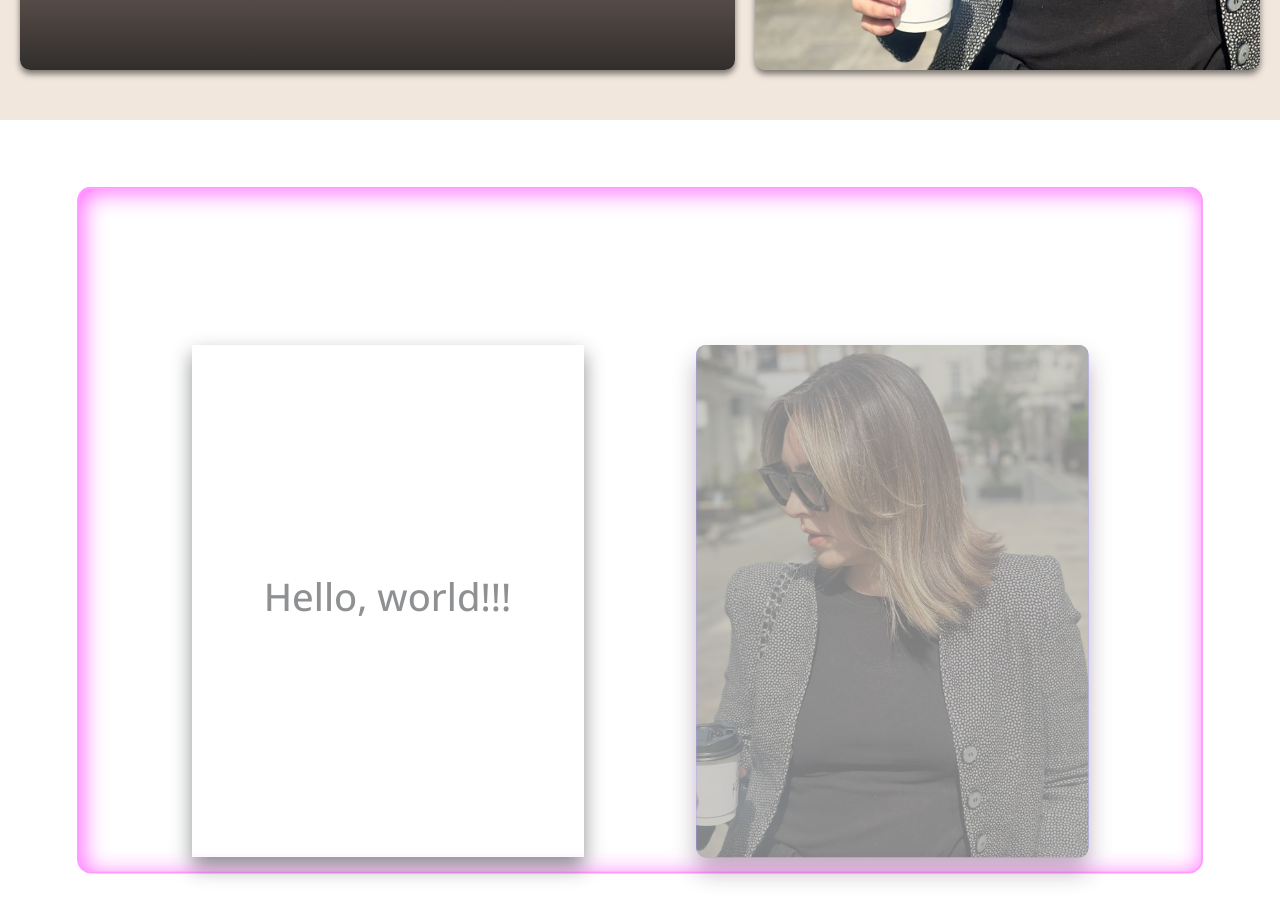
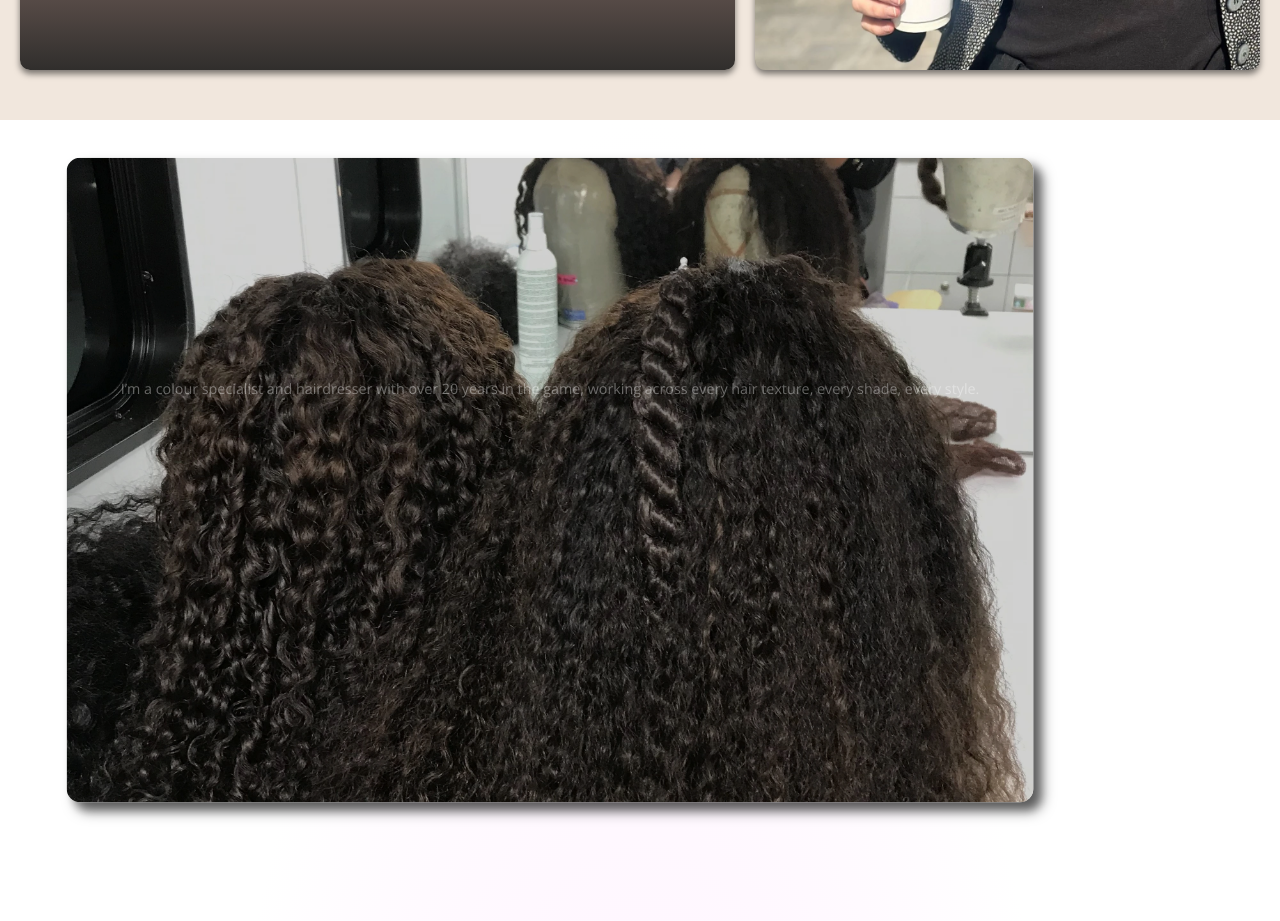
Before and after one commit to 2ndborn/karahair, a React (Create React App) app in the folder kara-app/: page /mystory in a window 1280 px wide. Shown: the part 3480-4401 px from the top of the page. Built offline with nearby package versions, Linux system fonts and the light colour scheme; a web font is replaced by a local one.

Commit message:
Styling the tile component

```diff
--- a/kara-app/src/components/TileComponent.js
+++ b/kara-app/src/components/TileComponent.js
@@ -2,7 +2,7 @@ import React, { useRef } from 'react';
 import { motion, useScroll, useSpring, useTransform, useVelocity } from 'framer-motion';
 import brazil from '../assets/brazil.webp';
 
-const TileComponent = () => {
+export default function TileComponent({margin, boxShadow, content,}) {
   const ref = useRef(null);
 
   const { scrollYProgress } = useScroll({
@@ -10,20 +10,16 @@ const TileComponent = () => {
     offset: ["start end", "end start"]
   });
 
-  const boxShadow = useTransform(scrollYProgress, [0, 1], [
-    "inset 15px 15px 25px rgba(255, 3, 255, 0.6)",
-    "inset -15px -15px 25px rgba(255, 3, 255, 0.6)"
-  ]);
   const opacity = useTransform(scrollYProgress, [0.25, 0.5, 0.75], [0,1,0]);
   const opacitySpring = useSpring(opacity, {stiffness: 100, damping: 30, restDelta: 0.001})
   const y = useTransform(scrollYProgress, [0,1], [300, -300])
 
   const { scrollYProgress: scrollScale } = useScroll({
     target: ref,
-    offset: ["end end", "end start"]
+    offset: ["start end", "end start"]
   });
 
-  const scale = useTransform(scrollScale, [0,1], [1, 0.85])
+  const scale = useTransform(scrollScale, [0.2, 0.5, 0.8], [0.8, 1, 0.8])
 
   const {scrollY} = useScroll({target: ref});
   const velocity = useVelocity(scrollY);
@@ -31,8 +27,8 @@ const TileComponent = () => {
   const velocitySpring = useSpring(velocityMap, { stiffness: 30, damping: 90 })
 
   return (
-    <div style={{ height: "300vh", padding: "50px" }}>
-        <div style={{height: "100vh,"}} />
+    <div style={{ height: "200vh", boxSizing: "border-box"}}>
+      <div style={{ height: "50vh," }} />
       <motion.div
         ref={ref}
         style={{
@@ -40,40 +36,41 @@ const TileComponent = () => {
           position: "sticky",
           top: 60,
           height: "90vh",
-          backgroundColor: "#fff",
-          border: "rgba(255, 3, 255, 0.4) solid 2px",
           borderRadius: "15px",
-          display: "flex",
-          alignItems: "center",
-          justifyContent: "space-evenly",
-          boxShadow,
           scale,
+          boxShadow: boxShadow,
+          boxSizing: "border-box",
+          margin: margin,
+          overflow: "hidden"
         }}
       >
+      <img src={content.image} alt='model' style={{ height: "100%", width: "100%", objectFit: "cover" }} />
+      <motion.div style={{ opacity: opacitySpring, position: "absolute", inset: 0, backgroundColor: "rgba(0,0,0,0.5)" }} />
+        {/* <motion.div
+          style={{
+            y,
+            opacity: opacitySpring,
+            position: "relative", height: "75%", width: "35%",
+            borderRadius: "10px", overflow: "hidden",
+            backgroundColor: "blue",
+            boxShadow: "-0px 10px 10px rgba(0,0,0,0.3), 0px 15px 20px rgba(0,0,0,0.5)"
+          }}>
+
+        </motion.div> */}
         <motion.div
-        style={{
-          opacity: opacitySpring, y,
-          display: 'flex', justifyContent: "center", alignItems: "center",
-          height: "75%", width: "35%",
-          boxShadow: "0px 10px 20px "
+          style={{
+            position: "absolute",
+            inset: 0,
+            opacity: opacitySpring, y,
+            display: 'flex', justifyContent: "center", alignItems: "center", textAlign: "center",
+            color: "#fff",
+            // height: "75%", width: "35%",
           }}>
-          <h1>Hello, world!!!</h1>
+          <p><span>{content.primary}</span>{content.secondary}</p>
         </motion.div>
-        <motion.div
-        style={{
-          y,
-          opacity: opacitySpring,
-          position: "relative", height: "75%", width: "35%",
-          borderRadius: "10px", overflow: "hidden",
-          backgroundColor: "blue",
-          boxShadow: "0px 15px 25px rgba(51, 0, 51, 0.6)"}}>
-          <img src={brazil} alt='model' style={{height: "100%", width: "100%", objectFit: "cover"}} />
-          <div style={{position: "absolute", inset: 0, backgroundColor: "rgba(0,0,0,0.4)"}} />
-        </motion.div>
+
       </motion.div>
-        <div style={{height: "100vh,"}} />
+      <div style={{ height: "50vh," }} />
     </div>
   );
 };
-
-export default TileComponent;
--- a/kara-app/src/hooks/useDynamicColor.js
+++ b/kara-app/src/hooks/useDynamicColor.js
@@ -4,7 +4,7 @@ const useDynamicColor = () => {
     const location = useLocation();
     const getColor = (element) => {
         const colors = {
-            "/mystory": {navbar: "rgba(217, 185, 160, 0.6)", title: "#d9b9a0", footer: "#d9b9a0"},
+            "/mystory": {navbar: "transparent", title: "#d9b9a0", footer: "#d9b9a0"},
             "/services": {navbar: "rgba(202, 131, 131)", title: "#ca8383", footer: "#fff"},
             "/contactme": {navbar: "transparent", title: "#6c4b5e", footer: "#fff"},
             default: {navbar: "transparent", title: "#f1e7dd", footer: "#f1e7dd"},
--- a/kara-app/src/pages/MyStoryPage.js
+++ b/kara-app/src/pages/MyStoryPage.js
@@ -7,18 +7,19 @@ import curly from '../assets/curly.webp';
 import brazil from '../assets/brazil.webp';
 
 import styles from '../styles/MyStory.module.css'
-import Container from 'react-bootstrap/Container'
-import {Row, Col} from 'react-bootstrap/'
 import useDynamicColor from '../hooks/useDynamicColor'
 import useFadeUp from '../hooks/useFadeUp'
 import Title from '../components/Title'
 import { AnimateButton } from '../utils/AnimateButton';
 import { Link } from 'react-router-dom';
 import TileComponent from '../components/TileComponent';
+import { paragraphs } from '../serviceData/paragraphData';
 
 const MyStoryPage = () => {
   const getColor = useDynamicColor();
   const isLoaded = useFadeUp();
+
+  const [paraOne, paraTwo, paraThree] = paragraphs;
 
   return (
     <>
@@ -133,7 +134,16 @@ const MyStoryPage = () => {
         <div className={styles.k}>K</div>
         <div className={styles.h}>H</div>
       </div>
-      <TileComponent />
+      <section style={{
+        height: "1000vh", position: "relative",
+        backgroundImage: "radial-gradient(50% 50% at 50% 50%, rgba(255, 3, 255, 0.2), rgba(255, 3, 255, 0.17), rgba(255, 3, 255, 0.15) 5%, white)",
+        }}
+      >
+        <TileComponent content={paraOne} margin={"0px 190px 0px 10px"} boxShadow={"8px 8px 10px rgba(0,0,0,0.3), 10px 10px 14px rgba(0,0,0,0.5)"}/>
+        <TileComponent content={paraTwo} margin={"0px 150px 0px 50px"} boxShadow={"4px 8px 10px rgba(0,0,0,0.3), 6px 10px 14px rgba(0,0,0,0.5)"} />
+        <TileComponent content={paraThree} margin={"0px 100px 0px 100px"} boxShadow={"0px 8px 10px rgba(0,0,0,0.3), 0px 10px 14px rgba(0,0,0,0.5)"} />
+        <TileComponent content={{ primary: "Great", secondary: "stuff"}} margin={"0px 50px 0px 150px"} />
+      </section>
     </>
   )
 }
--- a/kara-app/src/styles/NavBar.module.css
+++ b/kara-app/src/styles/NavBar.module.css
@@ -5,7 +5,6 @@
   width: 100vw;
   z-index: 999;
   overflow: hidden;
-  box-shadow: 0px 5px 8px rgba(0,0,0,0.2);
 }
 
 .NavLink {
```
